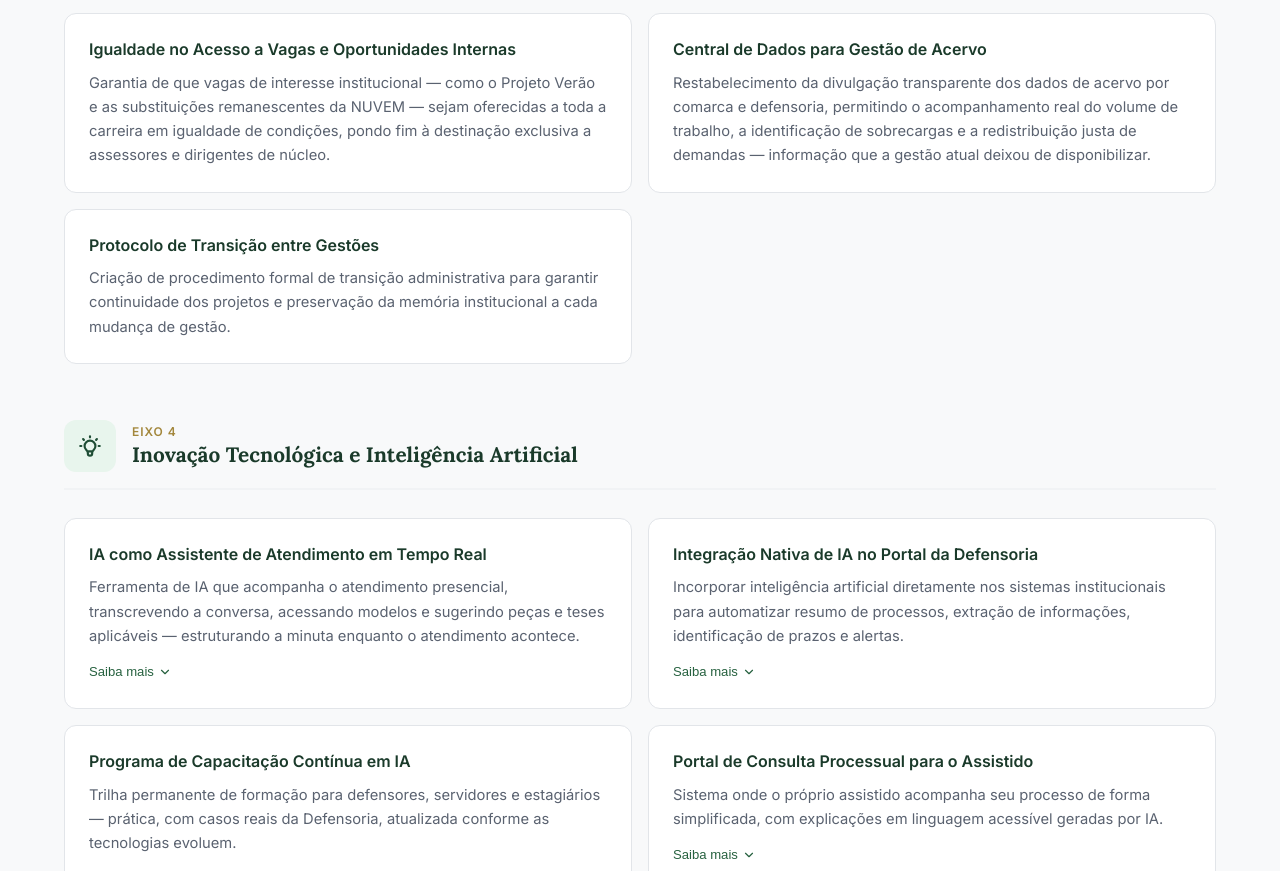
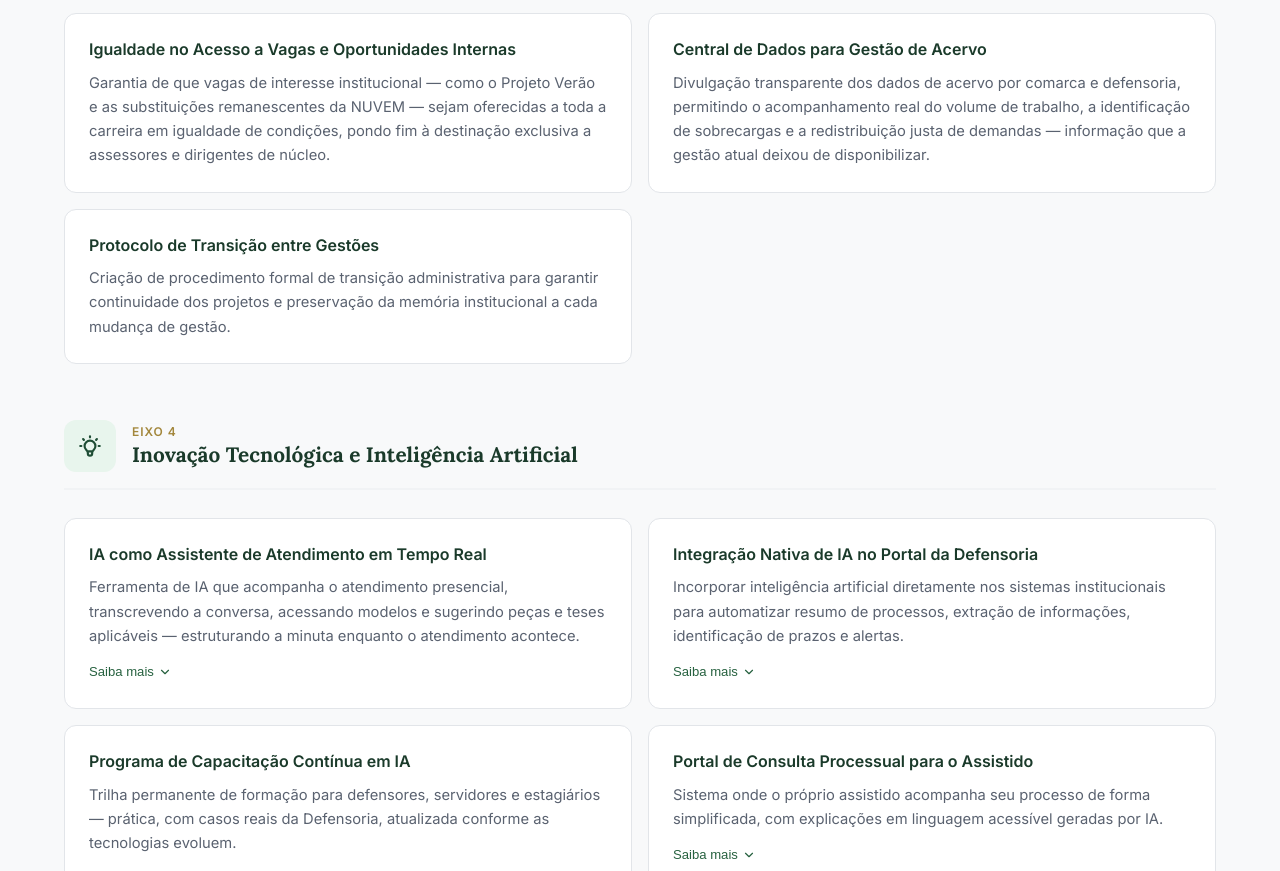
Before and after one commit to marcelompiton/site-campanha, a plain HTML site: page index.html in a window 1280 px wide. Shown: the part 4549-5420 px from the top of the page. Drawn offline with Linux system fonts and the light colour scheme.

Commit message:
Troca 'restabelecimento da divulgação' por 'divulgação' no card Central de Dados
Co-Authored-By: Claude Opus 4.6 <noreply@anthropic.com>

```diff
--- a/index.html
+++ b/index.html
@@ -1548,7 +1548,7 @@
           </div>
           <div class="proposal-card">
             <h4>Central de Dados para Gest&atilde;o de Acervo</h4>
-            <p>Restabelecimento da divulga&ccedil;&atilde;o transparente dos dados de acervo por comarca e defensoria, permitindo o acompanhamento real do volume de trabalho, a identifica&ccedil;&atilde;o de sobrecargas e a redistribui&ccedil;&atilde;o justa de demandas &mdash; informa&ccedil;&atilde;o que a gest&atilde;o atual deixou de disponibilizar.</p>
+            <p>Divulga&ccedil;&atilde;o transparente dos dados de acervo por comarca e defensoria, permitindo o acompanhamento real do volume de trabalho, a identifica&ccedil;&atilde;o de sobrecargas e a redistribui&ccedil;&atilde;o justa de demandas &mdash; informa&ccedil;&atilde;o que a gest&atilde;o atual deixou de disponibilizar.</p>
           </div>
           <div class="proposal-card">
             <h4>Protocolo de Transi&ccedil;&atilde;o entre Gest&otilde;es</h4>
```
